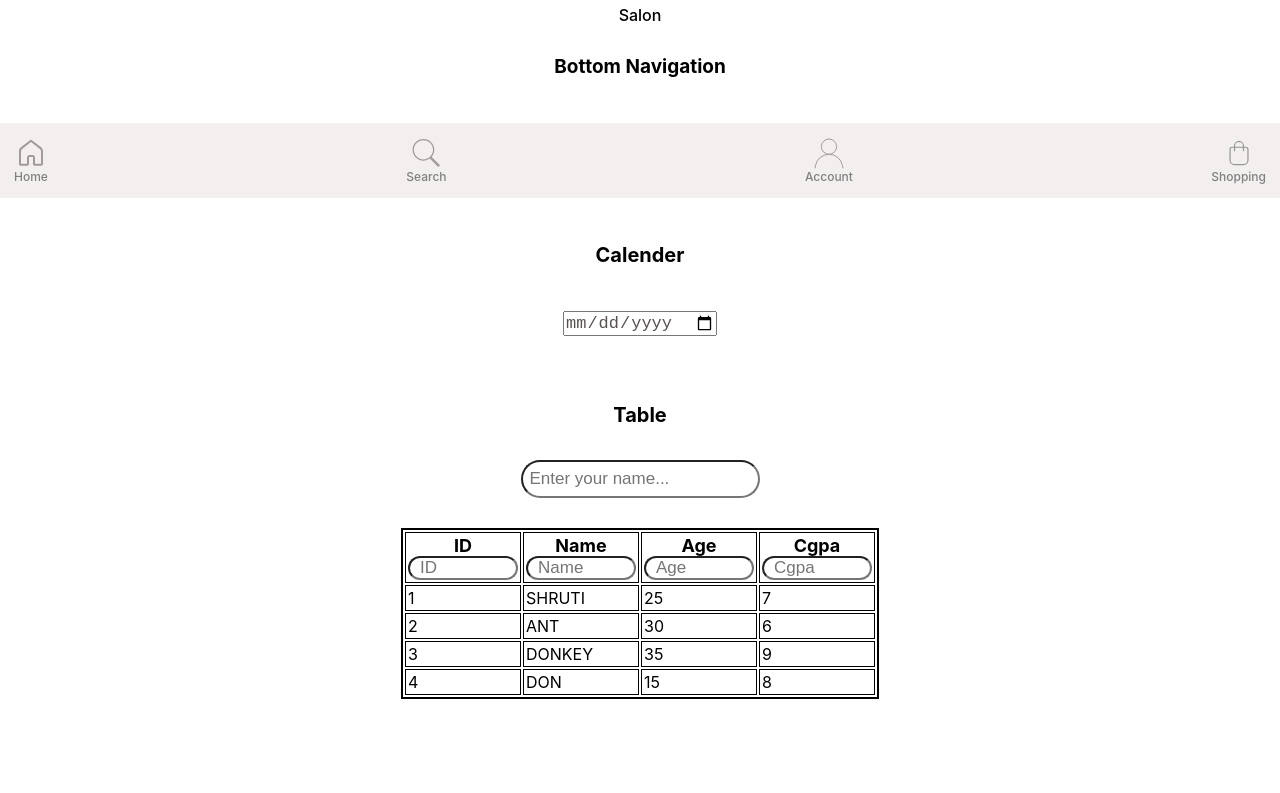
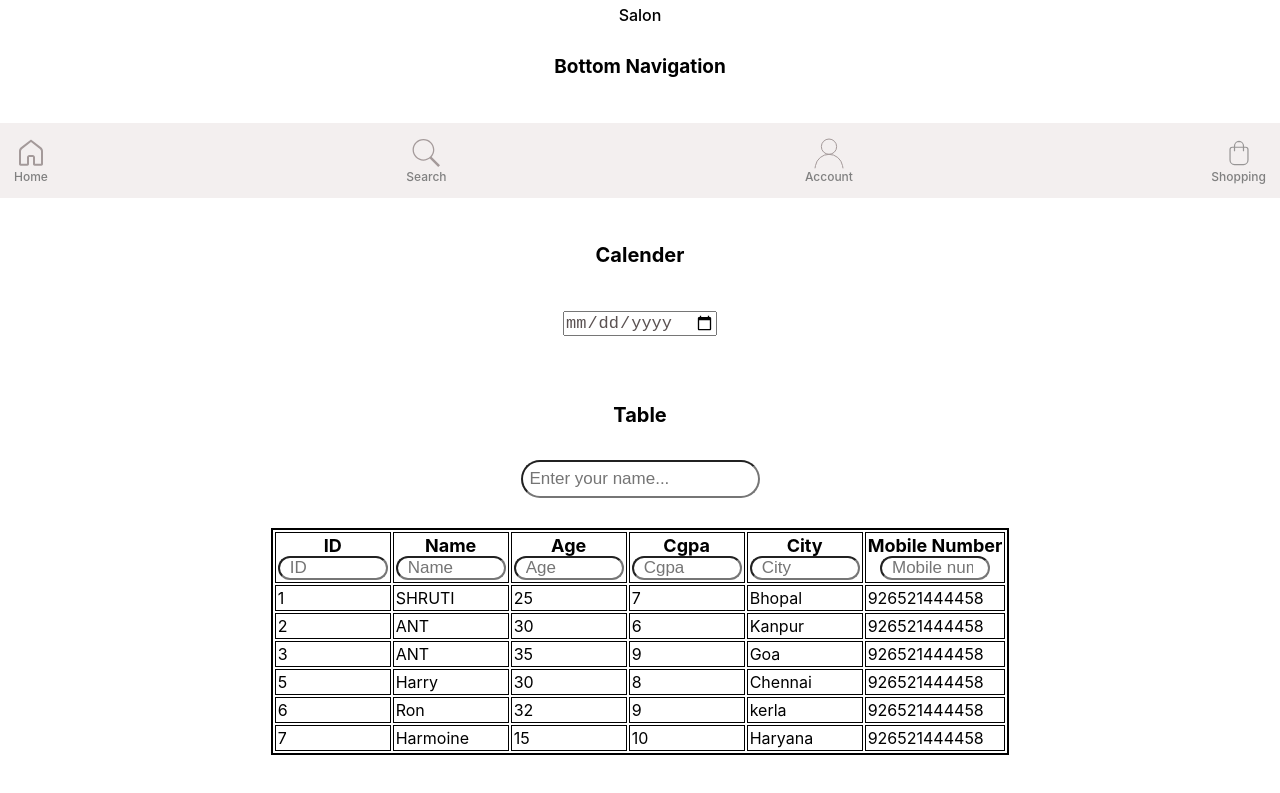
Before and after one commit to shrutiverma2208/shop, a React (Create React App) app: page / in a window 1280 px wide. Shown: the part 1177-1970 px from the top of the page. Built offline with nearby package versions, Linux system fonts and the light colour scheme.

Commit message:
Enhancing table component

```diff
--- a/src/App.js
+++ b/src/App.js
@@ -45,10 +45,13 @@ function App() {
     console.log('Account clicked')
    }
    const data = [
-    { id: 1, name: 'SHRUTI', age: 25, cgpa:7 },
-    { id: 2, name: 'ANT', age: 30,cgpa:6 },
-    { id: 3, name: 'DONKEY', age: 35, cgpa:9 },
-    { id: 4, name: 'DON', age: 15, cgpa:8 }
+    { id: 1, name: 'SHRUTI', age: 25, cgpa:7,city:'Bhopal',phone:926521444458 },
+    { id: 2, name: 'ANT', age: 30,cgpa:6,city:'Kanpur',phone:926521444458 },
+    { id: 3, name: 'ANT', age: 35, cgpa:9,city:'Goa',phone:926521444458 },
+    { id: 5, name: 'Harry', age: 30, cgpa:8,city:'Chennai',phone:926521444458 },
+    { id: 6, name: 'Ron', age: 32, cgpa:9,city:'kerla',phone:926521444458 },
+    { id: 7, name: 'Harmoine', age: 15, cgpa:10,city:'Haryana',phone:926521444458 },
+
   ];
 
 
--- a/src/Components/Table/Table.css
+++ b/src/Components/Table/Table.css
@@ -3,7 +3,7 @@
    display: inline-block;
 
 }
-@media (max-width: 600px) {
+@media (max-width: 700px) {
     .table-container input {
        max-width:50% ;
     }
--- a/src/Components/Table/Table.js
+++ b/src/Components/Table/Table.js
@@ -7,10 +7,12 @@ const Table = ({ data }) => {
     const [searchName, setSearchName] =useState('');
     const [searchAge, setSearchAge] =useState('');
     const [searchCgpa, setSearchCgpa] =useState('');
+    const [searchCity, setSearchCity] =useState('');
+    const [searchMobile, setSearchMobile] =useState('');
     const [name,setName]=useState('');
     const [enteredName,setEnteredName]=useState('')
 
-
+console.log(data)
    console.log('outside filteredDataHandler')
 
     const filteredDataHandler = useMemo(()=>{
@@ -21,12 +23,13 @@ const Table = ({ data }) => {
         item.id.toString().includes(searchId)&&
         item.name.toLowerCase().includes(searchName.toLowerCase()) &&
         item.age.toString().includes(searchAge) &&
-        item.cgpa.toString().includes(searchCgpa.toLowerCase())
-
+        item.cgpa.toString().includes(searchCgpa.toLowerCase()) &&
+        item.phone.toString().includes(searchMobile)&&
+        item.city.toLowerCase().includes(searchCity.toLowerCase())
       );
     })
 
-  },[searchAge,searchCgpa,searchId,searchName])
+  },[searchAge,searchCgpa,searchId,searchName,searchCity,searchMobile])
 
 
   const handleName=(e)=>{
@@ -58,6 +61,20 @@ if(e.key==='Enter' && name.trim()!==''){
       console.log('inside enter')
       if (e.key === 'Enter') {
         setSearchCgpa(e.target.value)
+      }
+    };
+
+    const handleCityKeyPress = (e) => {
+      console.log('inside enter')
+      if (e.key === 'Enter') {
+        setSearchCity(e.target.value)
+      }
+    };
+
+    const handleMobileKeyPress = (e) => {
+      console.log('inside enter')
+      if (e.key === 'Enter') {
+        setSearchMobile(e.target.value)
       }
     };
         return (
@@ -118,6 +135,23 @@ if(e.key==='Enter' && name.trim()!==''){
 
                        onKeyDown={handleCgpaKeyPress}/>
                 </th>
+                <th>City
+                <br/>
+                <input style={{fontSize:'17px'}}
+                       type="text"
+                       placeholder="City"
+
+                       onKeyDown={handleCityKeyPress}/>
+                </th>
+
+                <th>Mobile Number
+                <br/>
+                <input style={{fontSize:'17px'}}
+                       type="number"
+                       placeholder="Mobile number"
+
+                       onKeyDown={handleMobileKeyPress}/>
+                </th>
               </tr>
             </thead>
             <tbody>
@@ -130,6 +164,8 @@ if(e.key==='Enter' && name.trim()!==''){
                   <td>{item.name}</td>
                   <td>{item.age}</td>
                   <td>{item.cgpa}</td>
+                  <td>{item.city}</td>
+                  <td>{item.phone}</td>
                 </tr>
               ))}
             </tbody>
```
